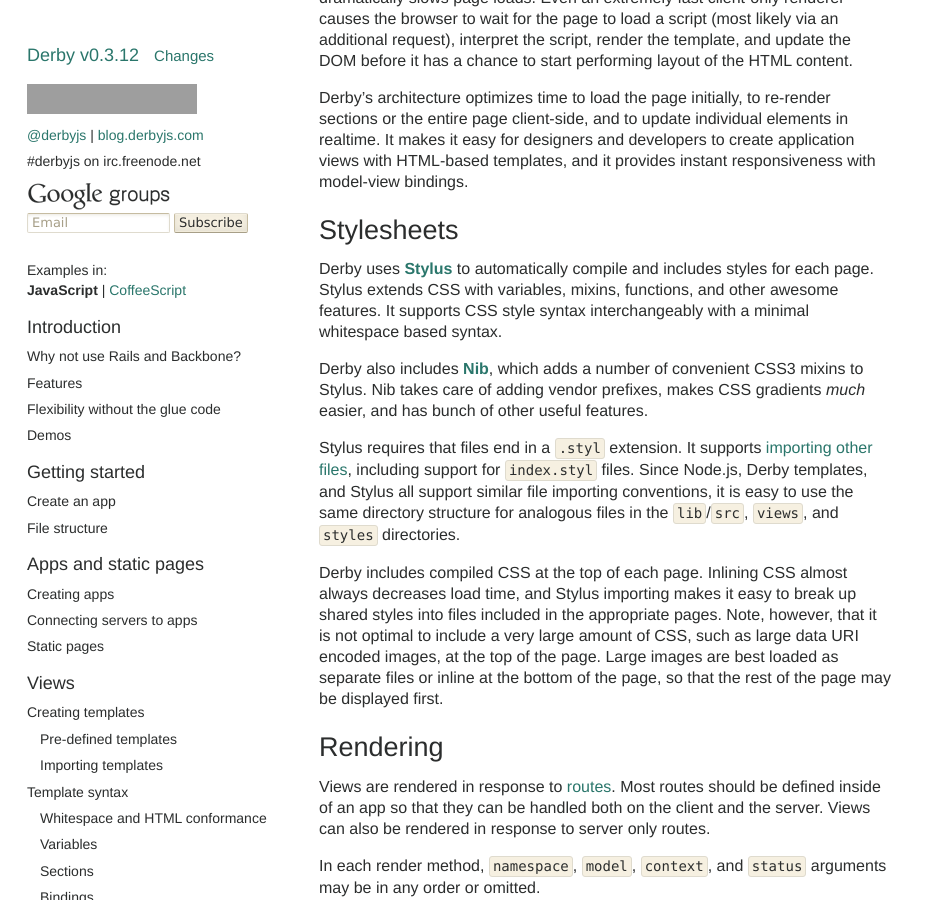
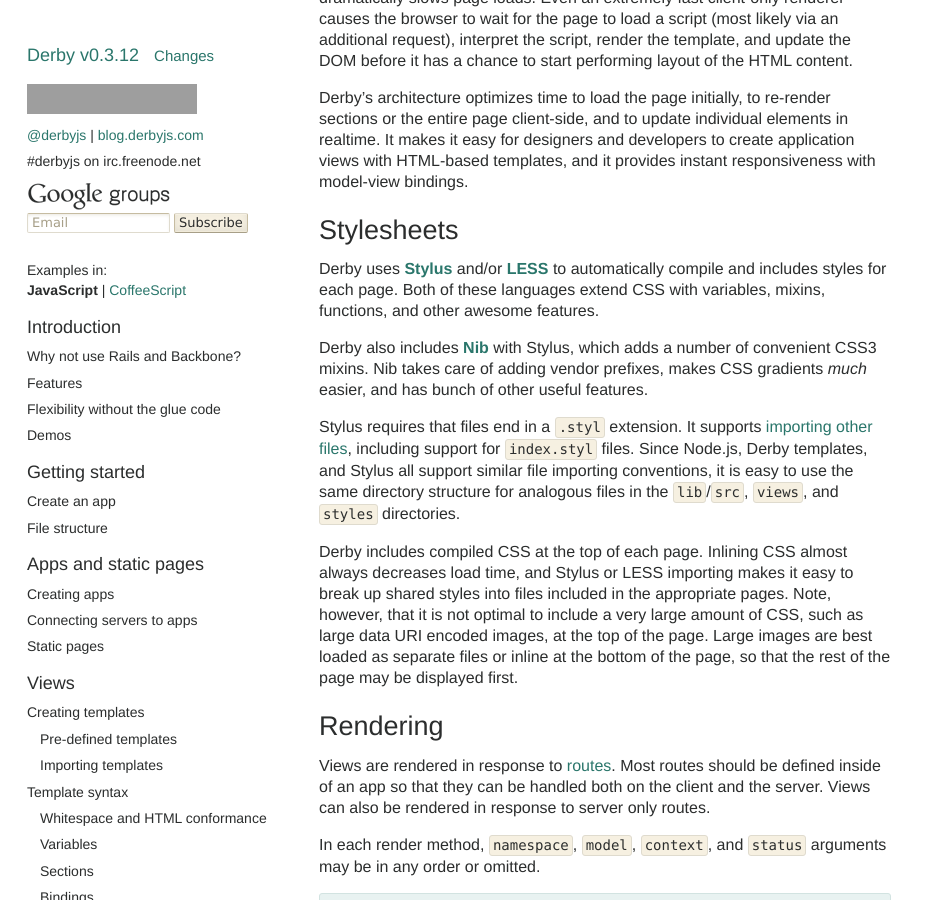
Before and after one commit to derbyjs/derby, a Jekyll site: the page built from index.md, in a window 1280 px wide and 900 px high, scrolled down 27325 px. Shown: the whole window, without its empty margins (0-927 px from the left). Built offline with Jekyll 4.4.1, drawn with Linux system fonts in a browser that asks for light colours; grey boxes are pictures that could not be loaded.

Commit message:
mention LESS support

```diff
--- a/index.md
+++ b/index.md
@@ -284,7 +284,7 @@ libraries, including [Node.js](http://nodejs.org/),
 [Express](http://expressjs.com/), [Socket.IO](http://socket.io/),
 [Browserify](https://github.com/substack/node-browserify),
 [Stylus](http://learnboost.github.com/stylus/docs/iteration.html),
-[UglifyJS](https://github.com/mishoo/UglifyJS),
+[LESS](http://lesscss.org/), [UglifyJS](https://github.com/mishoo/UglifyJS),
 [MongoDB](http://www.mongodb.org/), and soon other popular databases and
 datastores. These libraries can also be used directly. The data synchronization
 layer, [Racer](http://racerjs.com/), can be used separately. Other client
@@ -1445,13 +1445,13 @@ Derby's architecture optimizes time to load the page initially, to re-render sec
 
 ## Stylesheets
 
-Derby uses **[Stylus](http://learnboost.github.com/stylus/)** to automatically compile and includes styles for each page. Stylus extends CSS with variables, mixins, functions, and other awesome features. It supports CSS style syntax interchangeably with a minimal whitespace based syntax.
-
-Derby also includes **[Nib](http://visionmedia.github.com/nib/)**, which adds a number of convenient CSS3 mixins to Stylus. Nib takes care of adding vendor prefixes, makes CSS gradients *much* easier, and has bunch of other useful features.
+Derby uses **[Stylus](http://learnboost.github.com/stylus/)** and/or **[LESS](http://lesscss.org/)** to automatically compile and includes styles for each page. Both of these languages extend CSS with variables, mixins, functions, and other awesome features.
+
+Derby also includes **[Nib](http://visionmedia.github.com/nib/)** with Stylus, which adds a number of convenient CSS3 mixins. Nib takes care of adding vendor prefixes, makes CSS gradients *much* easier, and has bunch of other useful features.
 
 Stylus requires that files end in a `.styl` extension. It supports [importing other files](http://learnboost.github.com/stylus/docs/import.html), including support for `index.styl` files. Since Node.js, Derby templates, and Stylus all support similar file importing conventions, it is easy to use the same directory structure for analogous files in the `lib`/`src`, `views`, and `styles` directories.
 
-Derby includes compiled CSS at the top of each page. Inlining CSS almost always decreases load time, and Stylus importing makes it easy to break up shared styles into files included in the appropriate pages. Note, however, that it is not optimal to include a very large amount of CSS, such as large data URI encoded images, at the top of the page. Large images are best loaded as separate files or inline at the bottom of the page, so that the rest of the page may be displayed first.
+Derby includes compiled CSS at the top of each page. Inlining CSS almost always decreases load time, and Stylus or LESS importing makes it easy to break up shared styles into files included in the appropriate pages. Note, however, that it is not optimal to include a very large amount of CSS, such as large data URI encoded images, at the top of the page. Large images are best loaded as separate files or inline at the bottom of the page, so that the rest of the page may be displayed first.
 
 ## Rendering
 
```
